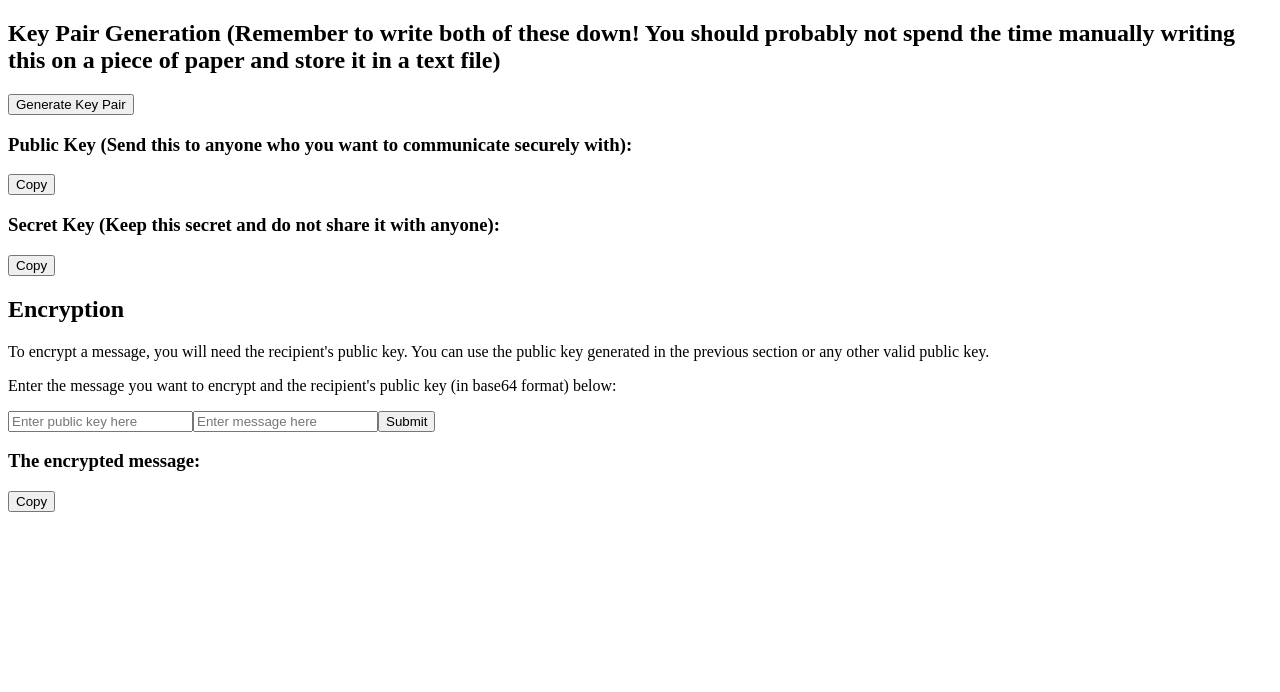
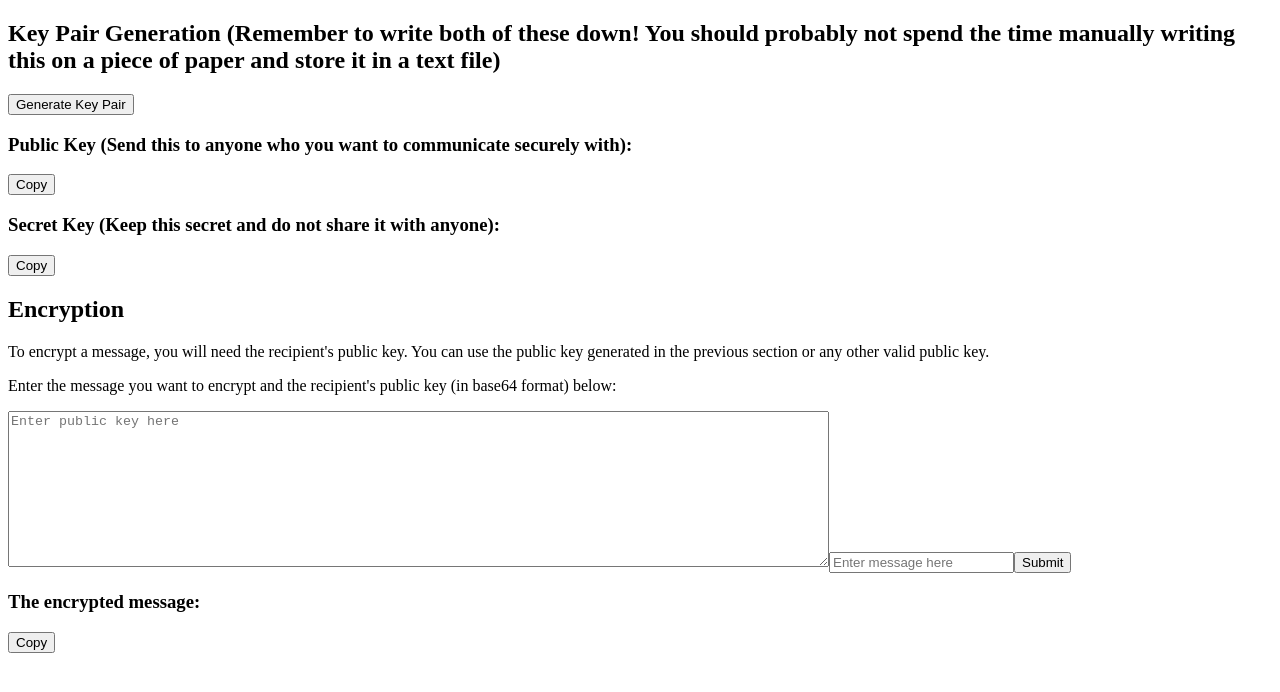
Before and after one commit to Stuart428/vpm, a React (Vite) app: page / in a window 1280 px wide. Shown: the top 692 px of the page. Built offline with nearby package versions, Linux system fonts and the light colour scheme.

Commit message:
Fixed key not being input because of password input limit

```diff
--- a/src/App.tsx
+++ b/src/App.tsx
@@ -20,6 +20,8 @@ function App() {
         <h2>Key Pair Generation (Remember to write both of these down! You should probably not spend the time manually writing this on a piece of paper and store it in a text file)</h2>
         <button onClick={async () => {
           const { publicKey, secretKey } = await vgpGenerateKeyPair();
+          console.log(publicKey.length);
+          console.log(Buffer.from(publicKey).toString('base64').length);
           setPublicKeyOut(Buffer.from(publicKey).toString('base64'));
           setSecretKeyOut(Buffer.from(secretKey).toString('base64'));
         }}>Generate Key Pair </button>
@@ -39,17 +41,30 @@ onClick={() => {navigator.clipboard.writeText(secretKeyOut)}}> Copy</button>
         <p>Enter the message you want to encrypt and the recipient's public key (in base64 format) below:</p>
         {/*todo: add encryption functionality here ref={inputRef}*/}
         <form onSubmit={async (e) => {
-          //e.preventDefault();
-          const publicKey = Buffer.from(publicKeyIn, 'base64');
+          e.preventDefault();
+          const publicKey = new Uint8Array(
+            Buffer.from(publicKeyIn, 'base64')
+          );
+          console.log("publicKey length:", publicKey.length);
+          console.log(publicKey);
+          console.log("publicKey length:", publicKeyIn.length);
+  console.log(publicKeyIn);
           const message = messageIn;
           const symetricPackage : symmetricPackage = {message: message};
           const encryptedPackage : encryptedPackage = await vgpEncrypt(symetricPackage, publicKey);
           const base64 = Buffer.from(JSON.stringify(encryptedPackage)).toString("base64");
           setEncryptedPackageOut(base64);
+          console.log(base64);
 
 
           }}>
-        <input type="password" value={publicKeyIn} onChange={(event) => setPublicKeyIn(event.target.value)} placeholder="Enter public key here"></input>
+        <textarea
+  value={publicKeyIn}
+  onChange={(event) => setPublicKeyIn(event.target.value)}
+  placeholder="Enter public key here"
+  rows={10}
+  cols={100}
+/>
         <input type="text" value={messageIn} onChange={(event) => setMessageIn(event.target.value)} placeholder="Enter message here"></input>
         <input type="submit" ></input>
         </form>
@@ -70,12 +85,16 @@ async function generateMlKemKeyPair()
 {
   const keypair = await createMlKem1024();
   const [publicKey, secretKey] = keypair.generateKeyPair();
+  console.log(publicKey.length);
   return { publicKey, secretKey };
 }
+
 
 async function generateSymKeyAndEncryptMlKem(publicKey: Uint8Array)
 {
   const sender = await createMlKem1024();
+  console.log("publicKey length:", publicKey.length);
+  console.log(publicKey);
   const [cipherText, sharedSymmetricSecret] = sender.encap(publicKey);
   return { cipherText, sharedSymmetricSecret };
 }
```
